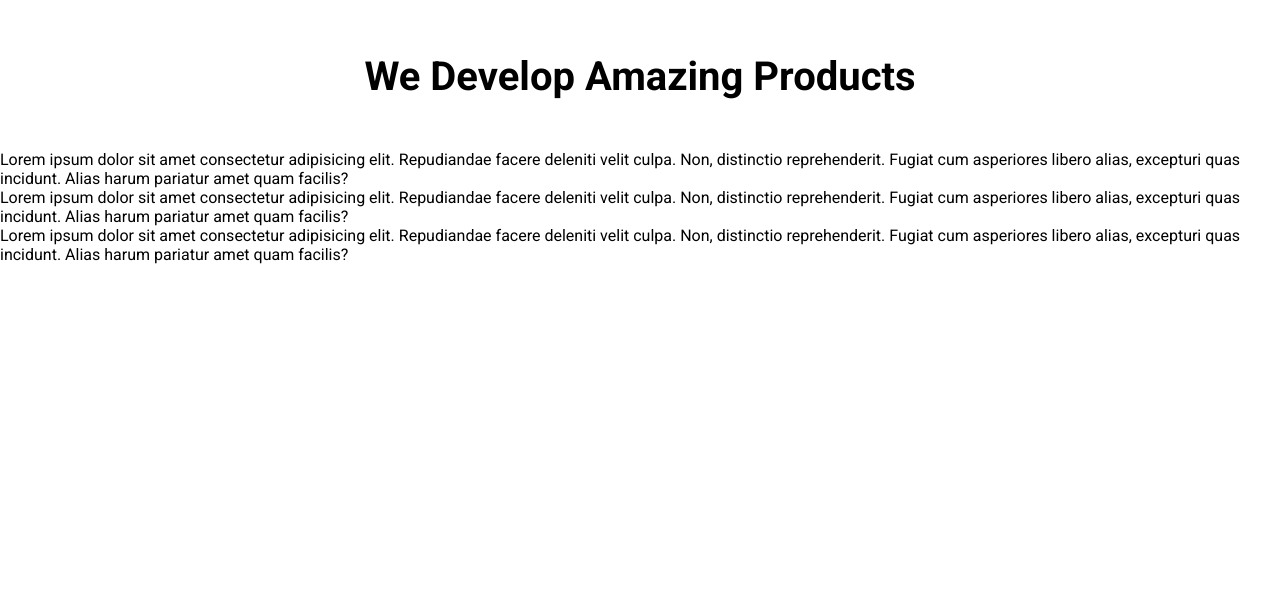
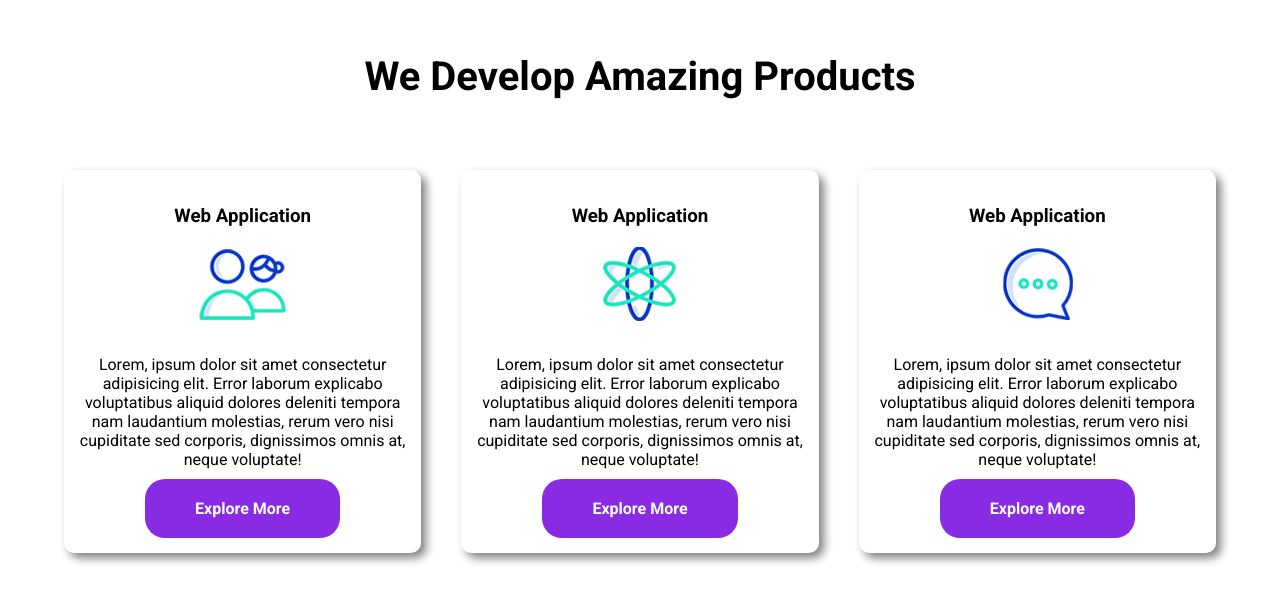
Before and after one commit to MusfiqDehan/company-2041, a plain HTML site: page index.html in a window 1280 px wide. Shown: the part 1526-2128 px from the top of the page. Before the commit the page ends 1890 px from the top, so only its background shows below. Drawn offline with Linux system fonts and the light colour scheme.

Commit message:
Add productss section

```diff
--- a/index.html
+++ b/index.html
@@ -103,25 +103,36 @@
 
             <div class="card-container">
                 <div class="card">
+                    <h3>Web Application</h3>
+                    <img src="images/product-icon1.png" alt="">
                     <p>
-                        Lorem ipsum dolor sit amet consectetur adipisicing elit. Repudiandae facere deleniti velit
-                        culpa. Non, distinctio reprehenderit. Fugiat cum asperiores libero alias, excepturi quas
-                        incidunt. Alias harum pariatur amet quam facilis?
+                        Lorem, ipsum dolor sit amet consectetur adipisicing elit. Error laborum explicabo voluptatibus
+                        aliquid dolores deleniti tempora nam laudantium molestias, rerum vero nisi cupiditate sed
+                        corporis, dignissimos omnis at, neque voluptate!
                     </p>
+                    <a class="btn" href="#">Explore More</a>
                 </div>
+
                 <div class="card">
+                    <h3>Web Application</h3>
+                    <img src="images/product-icon2.png" alt="">
                     <p>
-                        Lorem ipsum dolor sit amet consectetur adipisicing elit. Repudiandae facere deleniti velit
-                        culpa. Non, distinctio reprehenderit. Fugiat cum asperiores libero alias, excepturi quas
-                        incidunt. Alias harum pariatur amet quam facilis?
+                        Lorem, ipsum dolor sit amet consectetur adipisicing elit. Error laborum explicabo voluptatibus
+                        aliquid dolores deleniti tempora nam laudantium molestias, rerum vero nisi cupiditate sed
+                        corporis, dignissimos omnis at, neque voluptate!
                     </p>
+                    <a class="btn" href="#">Explore More</a>
                 </div>
+
                 <div class="card">
+                    <h3>Web Application</h3>
+                    <img src="images/product-icon3.png" alt="">
                     <p>
-                        Lorem ipsum dolor sit amet consectetur adipisicing elit. Repudiandae facere deleniti velit
-                        culpa. Non, distinctio reprehenderit. Fugiat cum asperiores libero alias, excepturi quas
-                        incidunt. Alias harum pariatur amet quam facilis?
+                        Lorem, ipsum dolor sit amet consectetur adipisicing elit. Error laborum explicabo voluptatibus
+                        aliquid dolores deleniti tempora nam laudantium molestias, rerum vero nisi cupiditate sed
+                        corporis, dignissimos omnis at, neque voluptate!
                     </p>
+                    <a class="btn" href="#">Explore More</a>
                 </div>
             </div>
         </section>
--- a/style.css
+++ b/style.css
@@ -13,10 +13,13 @@
     padding: 20px 50px;
     background-color: #892be2;
     border-radius: 20px;
+    font-weight: 700;
 }
 
 .btn:hover {
-    border: 2px solid #fff;
+    border: 2px solid #892be2;
+    background-color: #fff;
+    color: #000;
 }
 
 section {
@@ -63,6 +66,9 @@ li {
     list-style: none;
     margin: 0 20px;
     font-size: 20px;
+}
+
+li:hover {
     border-bottom: 2px solid #fff;
 }
 
@@ -93,6 +99,7 @@ a {
 #services .services-container {
     width: 95%;
     display: flex;
+    flex-direction: row;
     align-items: center;
     margin-top: 40px;
 }
@@ -114,3 +121,28 @@ a {
     padding: 10px;
     border-radius: 50%;
 }
+
+/* Products */
+
+#products .card-container {
+    width: 90%;
+    display: grid;
+    grid-template-columns: repeat(3, 1fr);
+    gap: 40px;
+    margin: 70px auto;
+}
+
+#products .card-container .card {
+    text-align: center;
+    box-shadow: 5px 5px 10px gray;
+    padding: 35px 15px;
+    border-radius: 10px;
+}
+
+#products .card-container .card img {
+    margin-top: 20px;
+}
+
+#products .card-container .card p {
+    margin: 30px 0;
+}
```
